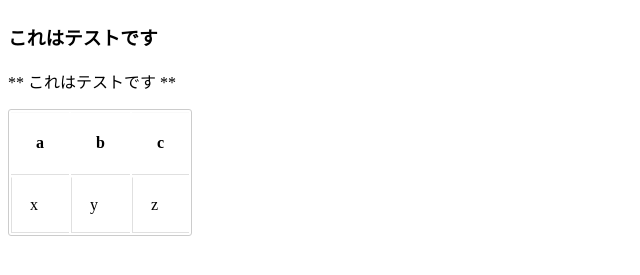
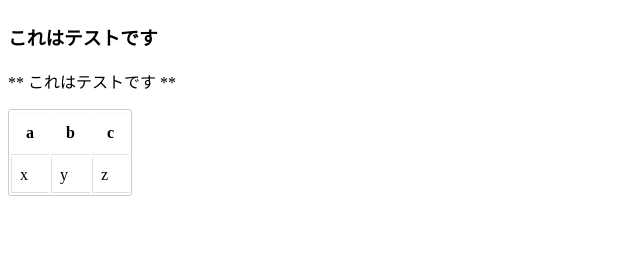
Before and after one commit to rfriends/rfriends, a Jekyll site: the page built from test.md, in a window 1280 px wide. Shown: the part 121-396 px from the top of the page, without its empty margins (0-640 px from the left). Built offline with Jekyll 4.4.1, drawn with Linux system fonts in a browser that asks for light colours; our own code applies the rules of GitHub Pages for plain Markdown files; Markdown is read by kramdown in place of the engine named in the settings.

Commit message:
Update default.html

```diff
--- a/_layouts/default.html
+++ b/_layouts/default.html
@@ -3,7 +3,26 @@
   <head>
     <meta charset='utf-8'>
     <title>{{ page.title }} - @rfriends</title>
-    <link rel="stylesheet" href="main.css">
+    <style>
+      table {
+        border:#ccc 1px solid;
+        border-radius:3px;
+      }
+      table th {
+        padding:11px 15px 12px 15px;
+        border-top:1px solid #fafafa;
+        border-bottom:1px solid #e0e0e0;
+      }
+      table tr {
+        padding-left:10px;
+      }
+      table td {
+        padding:8px;
+        border-top: 1px solid #ffffff;
+        border-bottom:1px solid #e0e0e0;
+        border-left: 1px solid #e0e0e0;
+      }
+    </style>
   </head>
 
   <body>
```
